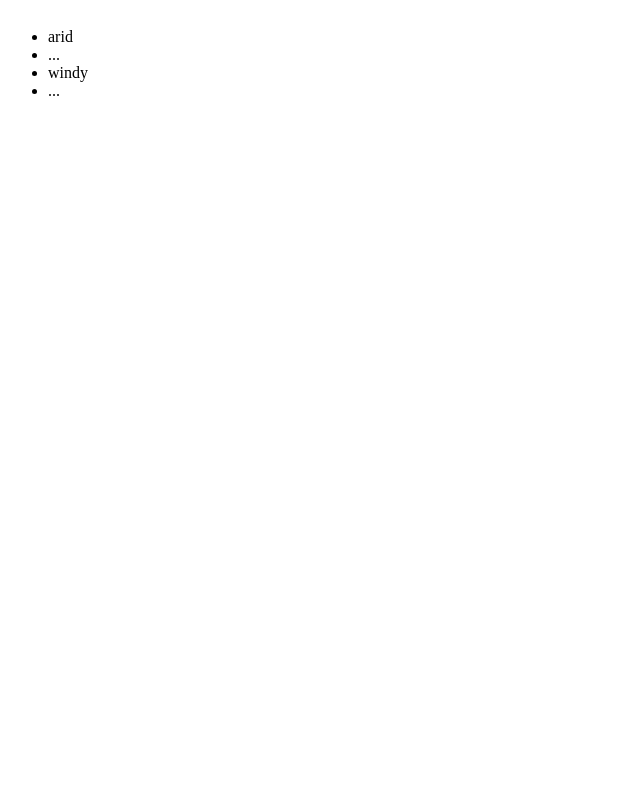
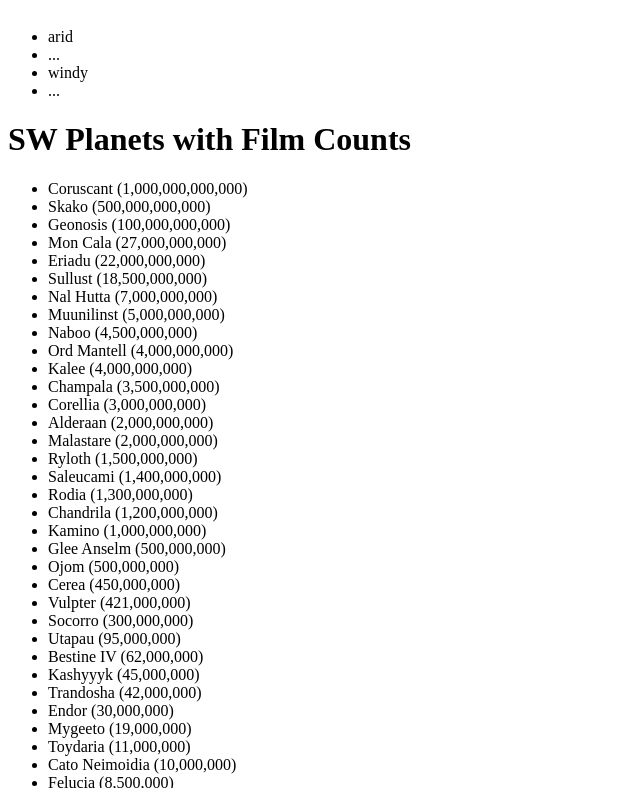
Before and after one commit to 2025-fall-js-frameworks/angular-components, an Angular app: page / in a window 1280 px wide. Shown: the part 492-1280 px from the top of the page, without its empty margins (0-640 px from the left). Before the commit the page ends 800 px from the top, so only its background shows below. Built offline with nearby package versions, Linux system fonts and the light colour scheme.

Commit message:
editor lost my file - re-upload

```diff
--- a/src/app/app.html
+++ b/src/app/app.html
@@ -1,2 +1,3 @@
 <app-sw-planet-films></app-sw-planet-films>
 <app-tsteele-my-component></app-tsteele-my-component>
+<app-sw-planet-population></app-sw-planet-population>
--- a/src/app/sw-planet-population/sw-planet-population.html
+++ b/src/app/sw-planet-population/sw-planet-population.html
@@ -1 +1,6 @@
-<p>sw-planet-population works!</p>
+<h1>SW Planets with Film Counts</h1>
+<ul>
+	@for (p of planetPopulationsToDisplay; track p) {
+		<li>{{ p.name }} ({{ p.formattedPopulation }})</li>
+	}
+</ul>
--- a/src/app/sw-planets.service.ts
+++ b/src/app/sw-planets.service.ts
@@ -1,9 +1,13 @@
 import { Injectable } from '@angular/core';
-import { allPlanets, getPlanetsWithFilmCount } from '../sw-planet-model';
+import { allPlanets, getPlanetsWithFilmCount, getPlanetsWithPopulation } from '../sw-planet-model';
 
 @Injectable({
 	providedIn: 'root',
 })
 export class SwPlanetsService {
+	// Planets with film count
 	public getPlanetFilmDataForDisplay = () => getPlanetsWithFilmCount(allPlanets);
+
+	// Planets with population count
+	public getPlanetsPopulationDataForDisplay = () => getPlanetsWithPopulation(allPlanets);
 }
```
Also changed, not shown: src/app/app.ts (+6 -1 lines).
